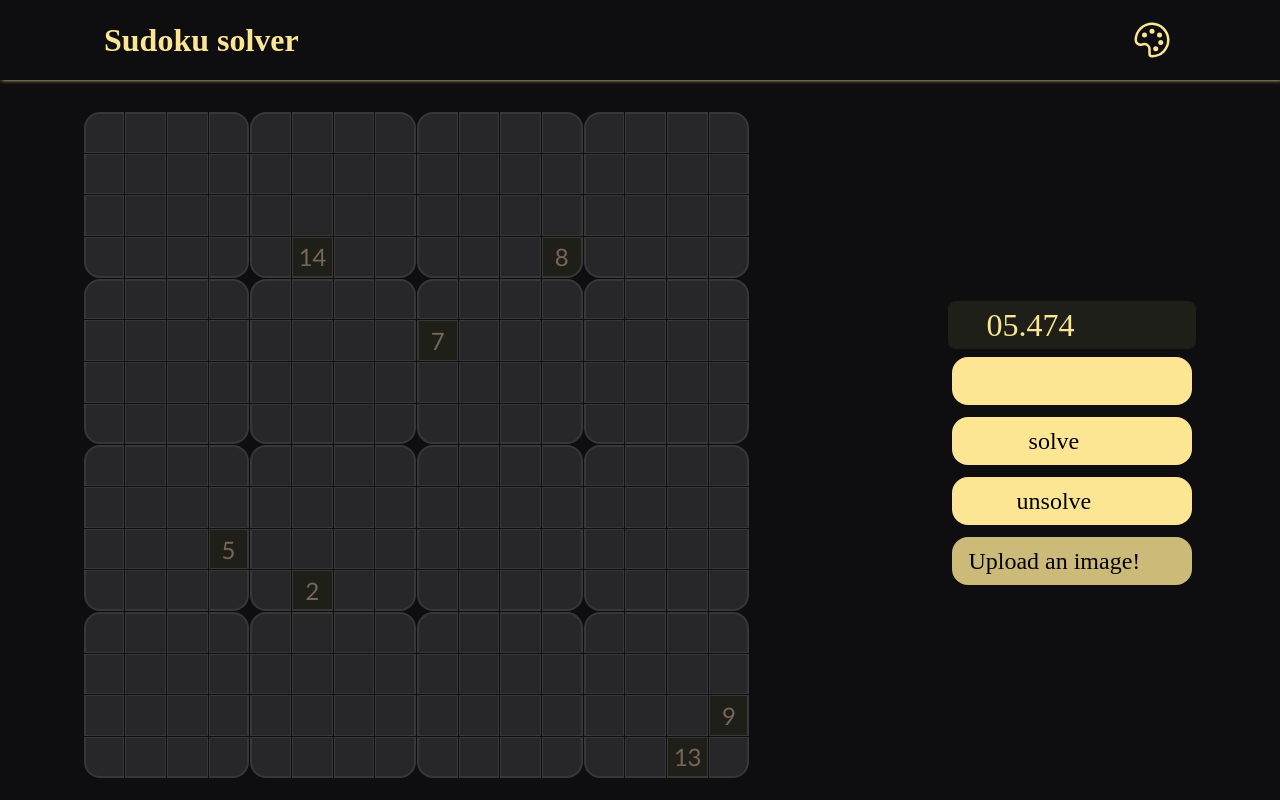
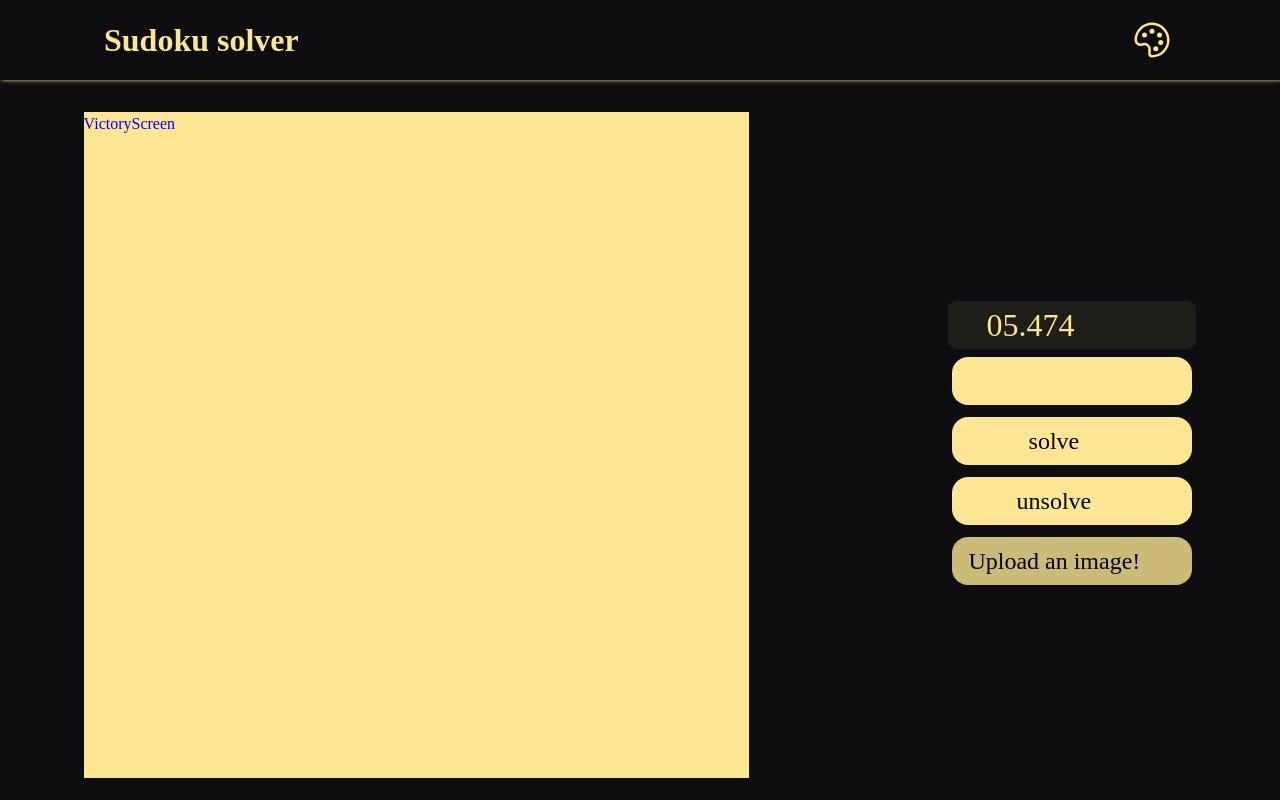
Before and after one commit to mockoocy/sudoSolve-old, a React (Create React App) app: page / in a window 1280 px wide. Built offline with nearby package versions, Linux system fonts and the light colour scheme; some icons are missing; a web font is replaced by a local one.

Commit message:
made victoy screen have good height,

```diff
--- a/src/globalComponents/SudokuBoard.tsx
+++ b/src/globalComponents/SudokuBoard.tsx
@@ -14,7 +14,7 @@ const StyledSudokuBoard = styled.div<StyledProps>`
 
 
   width: calc(var(--sudokuSize)*1vw + 36vw);
-  height: auto;
+  height: calc(var(--sudokuSize)*1vw + 36vw);
   display: grid;
   gap: 1px;
   grid-template-columns: repeat(var(--sudokuSize), 1fr);
@@ -22,6 +22,7 @@ const StyledSudokuBoard = styled.div<StyledProps>`
 
 
   @media (max-width: 820px){
+    height: auto;
     min-width: 100%;
     grid-template-columns: repeat(var(--sudokuSize), minmax( calc(2rem - 0.05rem * var(--smallGridSize)), 1fr));
     grid-template-rows: repeat(var(--sudokuSize), minmax( calc(2rem - 0.05rem * var(--smallGridSize)), 1fr));
--- a/src/globalComponents/SudokuMenu.tsx
+++ b/src/globalComponents/SudokuMenu.tsx
@@ -1,6 +1,6 @@
-import React, { useState } from 'react';
+import React, { useEffect, useRef, useState } from 'react';
 import SudokuBoard from './SudokuBoard';
-import styled from 'styled-components';
+import StyledSudokuMenu from './styles/StyledSudokuMenu';
 import { useGlobalContext } from '../globalContext';
 import { nestedNumbersToSudoku, sudokuToNestedNumbers, arrayToSquareMatrix  } from '../utils/arrayMethods';
 import solveSudoku from '../utils/solveSudoku';
@@ -10,83 +10,11 @@ import { Icon } from '@iconify/react';
 import Timer from "./Timer"
 import VictoryScreen from "./VictoryScreen"
 
-type StyledProps = {
-  sudokuSize: number
-}
-
-const StyledSudokuMenu = styled.div<StyledProps>`
-  display: flex;
-  align-items: center;
-  padding: 0;
-  justify-content: space-around;
-  gap: 2rem;
-  margin-top: 2.5%;
-  @media (max-width: 1200px){
-    flex-direction: column;
-    overflow-x: scroll;
-    min-width: 95vw;
-  }
-    .buttons {
-    display: grid;
-    gap: .25rem;
-    align-items: center;
-    justify-content: center;
-
-    .icon {
-      width: 1.375em;
-      height: 1.375em;
-      stroke-width: 2px;
-    }
-    .btn {
-      min-width: 12%;
-      max-width: 20ch;
-      height: 3rem;
-      padding: 0 1rem;
-      font-size: 1.5rem;
-      text-overflow: ellipsis;
-      white-space: nowrap;
-      overflow: hidden;
-      display: flex;
-      align-items: center;
-      justify-content: center;
-      gap: .25rem;
-      background-color: var(--standOutClr);
-      border: 0;
-      margin: .25rem;
-      border-radius: 1rem;
-
-      :hover {
-        transform: scale(1.1);
-        transition: all 250ms ease-in-out;
-        filter: brightness(1.2);
-      }
-    }
-    #file-label {
-      opacity: 0.8;
-      background-color: var(--standOutClr);
-
-    }
-    #file-selector {
-      display: none;
-    }
-    #file-submit{
-      width: auto;
-      padding: 0.5rem;
-
-      h5 {
-        font-size: 1.25rem;
-        display: flex;
-        align-items: center;
-        justify-content: center;
-        gap: .25rem
-      }
-    }
-  }
-`
 
 export default function SudokuMenu() {
   const [paused, setPaused] = useState(false)
   const [gameWon, setGameWon] = useState(false)
+  const menuRef = useRef<HTMLDivElement>(null)
 
   const {initialBoardInfo, boardState, setBoardState, setInitialBoardInfo, options, setOptions, loadedImage, setLoadedImage} = useGlobalContext();
   const MAX_FILENAME_LENGTH = 12
@@ -94,7 +22,6 @@ export default function SudokuMenu() {
 
   function algoSolveSudoku(){
     const startTime = Date.now();
-
     const boardCopy = structuredClone(boardState);
     const sudokuBoard = sudokuToNestedNumbers(boardCopy);
     if (solveSudoku(sudokuBoard, options.SMALL_GRID_SIZE)){
@@ -102,7 +29,6 @@ export default function SudokuMenu() {
     } else {
       alert("Couldn't solve it bro")
     }
-
     console.log(`%csolving took ${Date.now() - startTime}ms`, 'color: #7fffd4; font-size: 2rem; font-weight: 600; text-shadow: .25rem .25rem .5rem #f0f8f5')
   }
 
@@ -117,6 +43,7 @@ export default function SudokuMenu() {
   function sendSudokuImage(e: React.ChangeEvent<HTMLInputElement>){
     if (e.target.files) setLoadedImage(e.target.files[0])
   }
+
 
   const {isLoading: isSudokuLoading, mutate: getSudokuBoard} = useMutation(getSudokuFromImage, {
     onSuccess: res => {
@@ -144,10 +71,20 @@ export default function SudokuMenu() {
   function chooseSolver(){
     if (options.SUDOKU_SIZE <= 9){
       algoSolveSudoku()
-  } else {
+    } else {
     fastSolve()
+    }
   }
-}
+
+  useEffect(()=>{
+    if (!boardState.flat().some(cell => cell.value === 0 || !cell.isValid)){
+      setGameWon(true)
+    }
+  },[boardState])
+
+  useEffect(()=>{
+    setGameWon(false)
+  }, [options])
 
 
   async function getSudokuFromImage(){
@@ -164,12 +101,22 @@ export default function SudokuMenu() {
     setPaused(prev => !prev)
   }
 
+  function getBoardSize(sudokuSize: number){
+    const WIDTH_BIAS = 36
+    const boardWidth = `${sudokuSize + WIDTH_BIAS}vw`
+    const boardHeight = `${sudokuSize + WIDTH_BIAS}vw`
+    return {width: boardWidth, height: boardHeight}
+  }
+
 
   return (
-    <StyledSudokuMenu sudokuSize={options.SUDOKU_SIZE}>
+    <StyledSudokuMenu sudokuSize={options.SUDOKU_SIZE} ref={menuRef}>
       {gameWon
-        ? <VictoryScreen />
-        : <SudokuBoard />
+        ? <VictoryScreen
+        height={getBoardSize(options.SUDOKU_SIZE).height}
+        width={getBoardSize(options.SUDOKU_SIZE).width}
+        />
+        : <SudokuBoard/>
       }
       <div className="buttons">
         <Timer
--- a/src/globalComponents/VictoryScreen.tsx
+++ b/src/globalComponents/VictoryScreen.tsx
@@ -1,7 +1,37 @@
-import React from 'react'
+import React, { useRef } from 'react'
+import styled from 'styled-components'
+// import {ReactComponent as Celebration} from "../assets/aaa.svg"
 
-export default function VictoryScreen() {
+type StyledProps = {
+  height: string;
+  width: string
+}
+
+const StyledVictoryScreen = styled.div<StyledProps>`
+  --height: ${props => props.height};
+  --width: ${props => props.width};
+
+  width: var(--width);
+  height: var(--height);
+  background-color: var(--standOutClr);
+  color: blue;
+`
+
+type Props = {
+  height: string;
+  width: string
+}
+
+
+export default function VictoryScreen({height, width}: Props) {
+  const dupaRef = useRef<HTMLDivElement>(null)
+  function displayHeight(){
+    console.log(dupaRef.current?.clientHeight, height)
+  }
   return (
-    <div>VictoryScreen</div>
+    <StyledVictoryScreen height={height} width={width} ref={dupaRef} onClick={displayHeight}>
+      {/* <Celebration /> */}
+      VictoryScreen
+    </StyledVictoryScreen>
   )
 }
--- /dev/null
+++ b/src/globalComponents/styles/StyledSudokuMenu.ts
@@ -0,0 +1,78 @@
+import styled from "styled-components"
+
+type StyledProps = {
+  sudokuSize: number
+}
+
+const StyledSudokuMenu = styled.div<StyledProps>`
+  display: flex;
+  align-items: center;
+  padding: 0;
+  justify-content: space-around;
+  gap: 2rem;
+  margin-top: 2.5%;
+  @media (max-width: 1200px){
+    flex-direction: column;
+    justify-content: space-between  ;
+    overflow-x: scroll;
+    min-width: 95vw;
+  }
+    .buttons {
+    display: grid;
+    gap: .25rem;
+    align-items: center;
+    justify-content: center;
+
+    .icon {
+      width: 1.375em;
+      height: 1.375em;
+      stroke-width: 2px;
+    }
+    .btn {
+      min-width: 12%;
+      max-width: 20ch;
+      height: 3rem;
+      padding: 0 1rem;
+      font-size: 1.5rem;
+      text-overflow: ellipsis;
+      white-space: nowrap;
+      overflow: hidden;
+      display: flex;
+      align-items: center;
+      justify-content: center;
+      gap: .25rem;
+      background-color: var(--standOutClr);
+      border: 0;
+      margin: .25rem;
+      border-radius: 1rem;
+
+      :hover {
+        transform: scale(1.1);
+        transition: all 250ms ease-in-out;
+        filter: brightness(1.2);
+      }
+    }
+    #file-label {
+      opacity: 0.8;
+      background-color: var(--standOutClr);
+
+    }
+    #file-selector {
+      display: none;
+    }
+    #file-submit{
+      width: auto;
+      padding: 0.5rem;
+
+      h5 {
+        font-size: 1.25rem;
+        display: flex;
+        align-items: center;
+        justify-content: center;
+        gap: .25rem
+      }
+    }
+  }
+`
+
+export default StyledSudokuMenu
--- a/tsconfig.json
+++ b/tsconfig.json
@@ -21,6 +21,5 @@
     "jsx": "react-jsx"
   },
   "include": [
-    "src"
-  ]
+    "src" ]
 }
```
Also changed, not shown: src/assets/aaa.svg (added), src/assets/celebration.svg (added).
